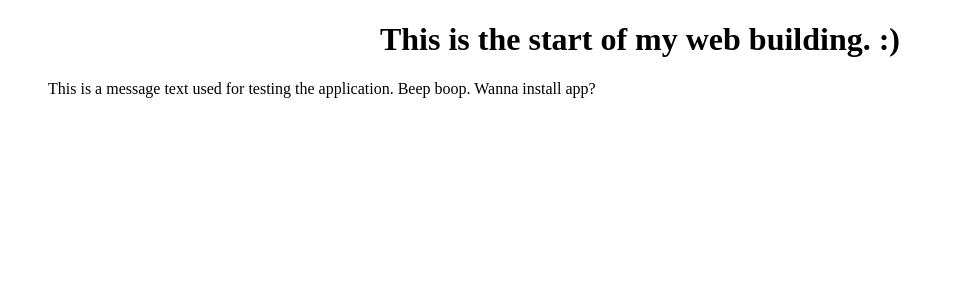
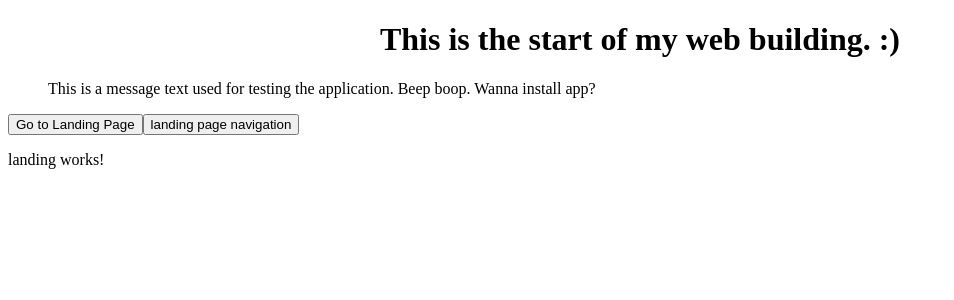
Before and after one commit to Dingkzhang/hider-seeker, an Angular app: page /landing in a window 1280 px wide. Before the commit this address led to /. Shown: the top 300 px of the page, without its empty margins (0-954 px from the left). Built offline with nearby package versions, Linux system fonts and the light colour scheme.

Commit message:
adding lazy loading implementation for landing page

```diff
--- a/src/app/app-routing.module.ts
+++ b/src/app/app-routing.module.ts
@@ -1,7 +1,15 @@
 import { NgModule } from '@angular/core';
 import { Routes, RouterModule } from '@angular/router';
 
-const routes: Routes = [];
+const routes: Routes = [
+  {
+    path: 'landing',
+    loadChildren: './landing-page/landing-page.module#LandingPageModule'
+  }
+
+
+
+];
 
 @NgModule({
   imports: [RouterModule.forRoot(routes)],
--- a/src/app/app.component.html
+++ b/src/app/app.component.html
@@ -15,6 +15,6 @@ Wanna install app?
 
 </ul>
 
-
-
+<button routerLink="/landing">Go to Landing Page</button>
+<input type="button" value="landing page navigation">
 <router-outlet></router-outlet>
--- /dev/null
+++ b/src/app/landing-page/landing/landing.component.html
@@ -0,0 +1,3 @@
+<p>
+  landing works!
+</p>
--- /dev/null
+++ b/src/app/landing-page/landing/landing.component.ts
@@ -0,0 +1,15 @@
+import { Component, OnInit } from '@angular/core';
+
+@Component({
+  selector: 'app-landing',
+  templateUrl: './landing.component.html',
+  styleUrls: ['./landing.component.scss']
+})
+export class LandingComponent implements OnInit {
+
+  constructor() { }
+
+  ngOnInit() {
+  }
+
+}
```
Also changed, not shown: src/app/landing-page/landing-page-routing.module.ts (added, +15 -0 lines), src/app/landing-page/landing-page.module.ts (added, +14 -0 lines), src/app/landing-page/landing/landing.component.scss (added), 1 other file (tests, documents, lock files or other folders).
